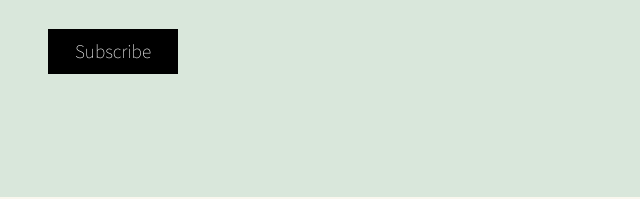
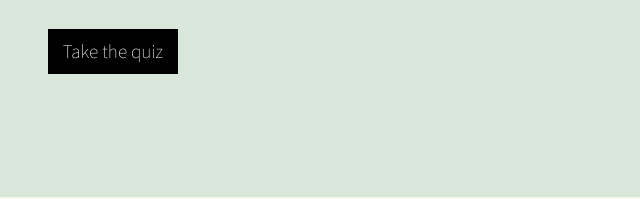
Before and after one commit to tomdrooker/project-houseplant, a plain HTML site: page index.html in a window 1280 px wide. Shown: the part 405-604 px from the top of the page, 0-640 px from the left. Drawn offline with Linux system fonts and the light colour scheme.

Commit message:
Quiz v1 implemented

```diff
--- a/index.html
+++ b/index.html
@@ -28,7 +28,7 @@
       <aside class="left-content">
         <h3>Lorem ipsum dolor</h3>
         <h4>Sit amet, consectetur adipiscing elit. Nullam sed dictum</h4>
-        <button>Subscribe</button>
+        <a href="./quiz.html"><button>Take the quiz</button></a>
       </aside>
 
       <aside class="right-content">
```
